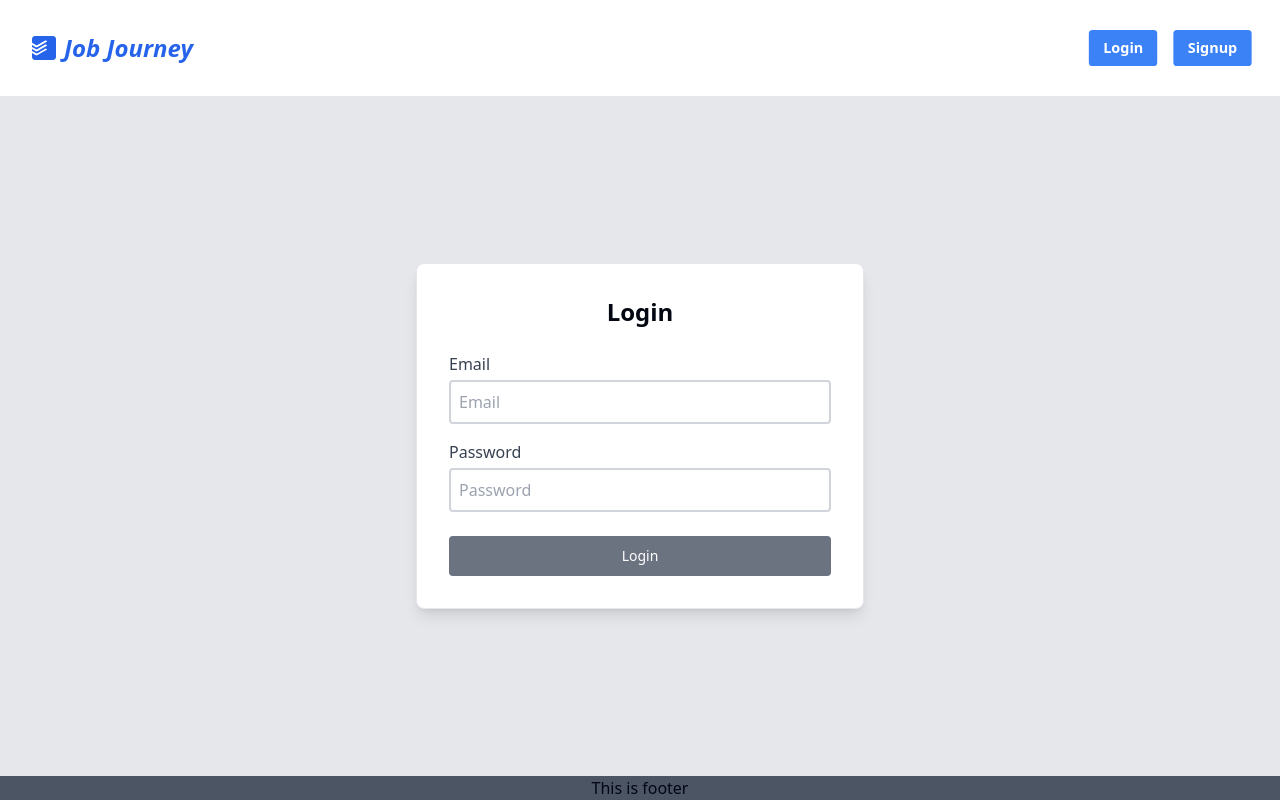
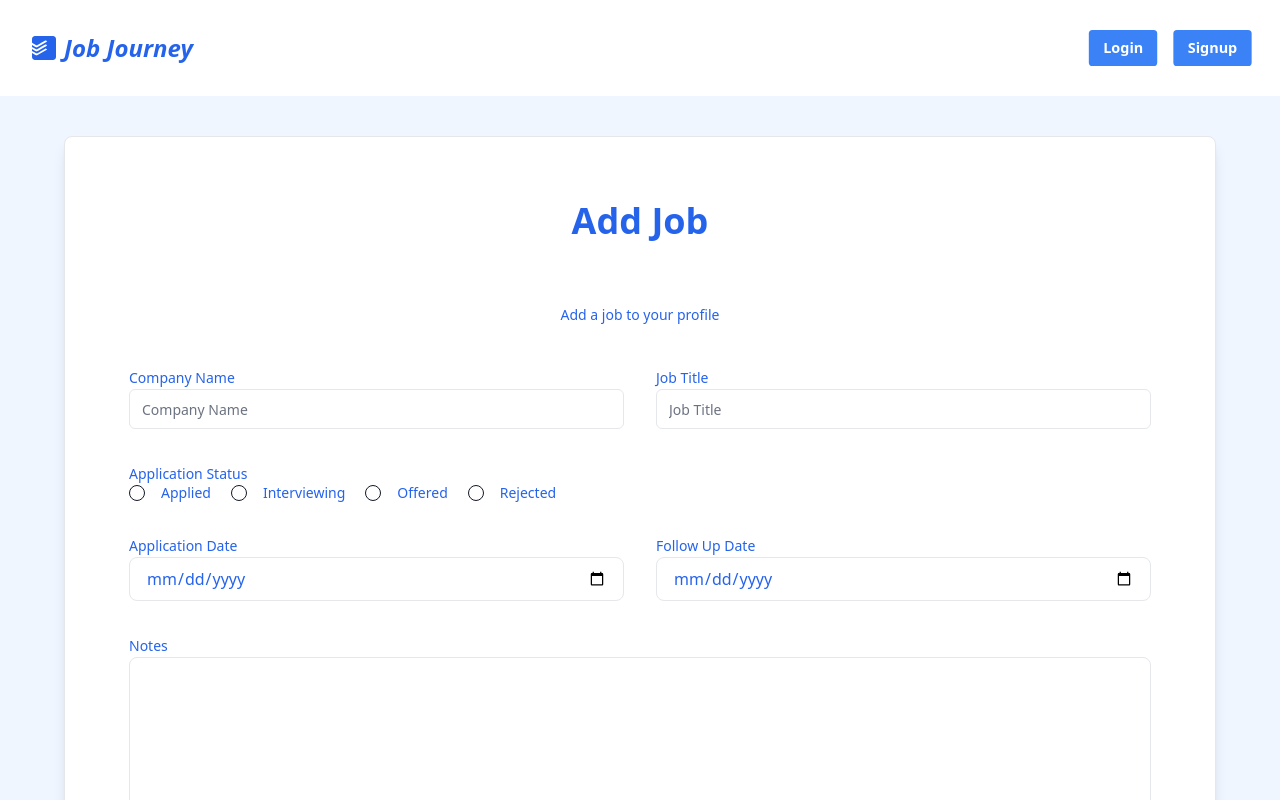
Before and after one commit to kashish567/job-tracker, a React (Vite) app: page /add-job in a window 1280 px wide. Before the commit this address led to /login. Shown: the top 800 px of the page. Built offline with nearby package versions, Linux system fonts and the light colour scheme.

Commit message:
fix:ui and radio group

```diff
--- a/src/pages/AddJob.jsx
+++ b/src/pages/AddJob.jsx
@@ -1,4 +1,4 @@
-import React, { useEffect } from "react"
+import React from "react"
 import {
   Card,
   CardContent,
@@ -11,7 +11,6 @@ import { RadioGroup, RadioGroupItem } from "@/components/ui/radio-group"
 import { useToast } from "@/components/ui/use-toast"
 import { Button } from "@/components/ui/button"
 import { useForm, Controller } from "react-hook-form"
-import { useNavigate } from "react-router-dom"
 
 function AddJob() {
   const {
@@ -20,7 +19,7 @@ function AddJob() {
     control,
     formState: { errors, isSubmitting },
   } = useForm()
-  const navigate = useNavigate()
+
   const { toast } = useToast()
 
   const onSubmit = async (data) => {
@@ -34,13 +33,14 @@ function AddJob() {
     }
 
     try {
+      console.log(formdata)
       const response = await fetch(
         `${import.meta.env.VITE_BACKEND_HOST}/job-application`,
         {
           method: "POST",
           headers: {
             "Content-Type": "application/json",
-            authorization: localStorage.getItem("token"),
+            authorization: localStorage.getItem("authToken"),
           },
           body: JSON.stringify(formdata),
         }
@@ -68,19 +68,15 @@ function AddJob() {
     }
   }
 
-  useEffect(() => {
-    const token = localStorage.getItem("authToken")
-    if (!token) {
-      navigate("/login")
-    }
-  }, [])
-
   return (
-    <div className="max-w-screen bg-blue-50 py-4 text-blue-500">
-      <Card className="mx-auto max-w-6xl rounded-lg bg-white p-5 text-blue-500 shadow-lg">
-        <CardHeader className="mb-2 text-center text-4xl font-bold text-blue-500">
+    <div className="min-h-screen bg-blue-50 p-10">
+      <Card className="mx-auto max-w-6xl rounded-lg bg-white p-10 text-blue-600 shadow-lg">
+        <CardHeader className="mb-10 text-center text-4xl font-bold text-blue-600">
+          Add Job
+        </CardHeader>
+        <CardDescription className="mb-10 text-center text-blue-600">
           Add a job to your profile
-        </CardHeader>
+        </CardDescription>
         <CardContent>
           <form
             onSubmit={handleSubmit(onSubmit)}
@@ -125,8 +121,7 @@ function AddJob() {
                 render={({ field }) => (
                   <RadioGroup
                     {...field}
-                    className={`flex flex-wrap gap-5 text-blue-500
-                    ${errors.application_status ? "border-red-500" : ""}`}
+                    className={`flex flex-wrap gap-5 ${errors.application_status ? "border-red-500" : ""}`}
                   >
                     <div className="flex items-center gap-4">
                       <RadioGroupItem
@@ -173,7 +168,7 @@ function AddJob() {
                   required: "Please select a date",
                 })}
                 type="date"
-                className={`w-full rounded-lg border bg-white px-4 py-2 text-blue-500
+                className={`w-full rounded-lg border bg-white px-4 py-2
                   ${errors.application_date ? "border-red-500" : ""}`}
               />
               {errors.application_date && (
@@ -188,7 +183,7 @@ function AddJob() {
               <input
                 {...register("follow_up_date")}
                 type="date"
-                className={`w-full rounded-lg border bg-white px-4 py-2 text-blue-500
+                className={`w-full rounded-lg border bg-white px-4 py-2
                   ${errors.follow_up_date ? "border-red-500" : ""}`}
               />
               {errors.follow_up_date && (
@@ -200,7 +195,7 @@ function AddJob() {
               <Label>Notes</Label>
               <textarea
                 {...register("notes")}
-                className={`h-[7rem] w-full rounded-lg border bg-white px-4 py-2 text-black
+                className={`h-[10rem] w-full rounded-lg border bg-white px-4 py-2
                   ${errors.notes ? "border-red-500" : ""}`}
               />
               {errors.notes && (
@@ -211,7 +206,7 @@ function AddJob() {
             <div className="col-span-1 md:col-span-2">
               <Button
                 type="submit"
-                className="w-full rounded-lg bg-blue-500 py-3 text-white hover:bg-blue-700
+                className="w-full rounded-lg bg-blue-600 py-3 text-white hover:bg-blue-800
                   disabled:opacity-75"
                 disabled={isSubmitting}
               >
```
